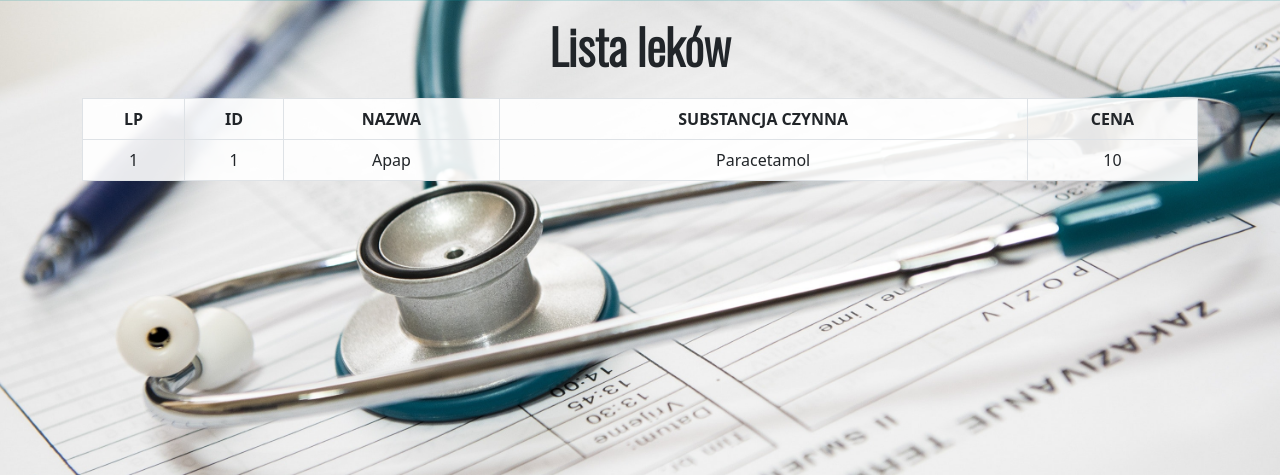
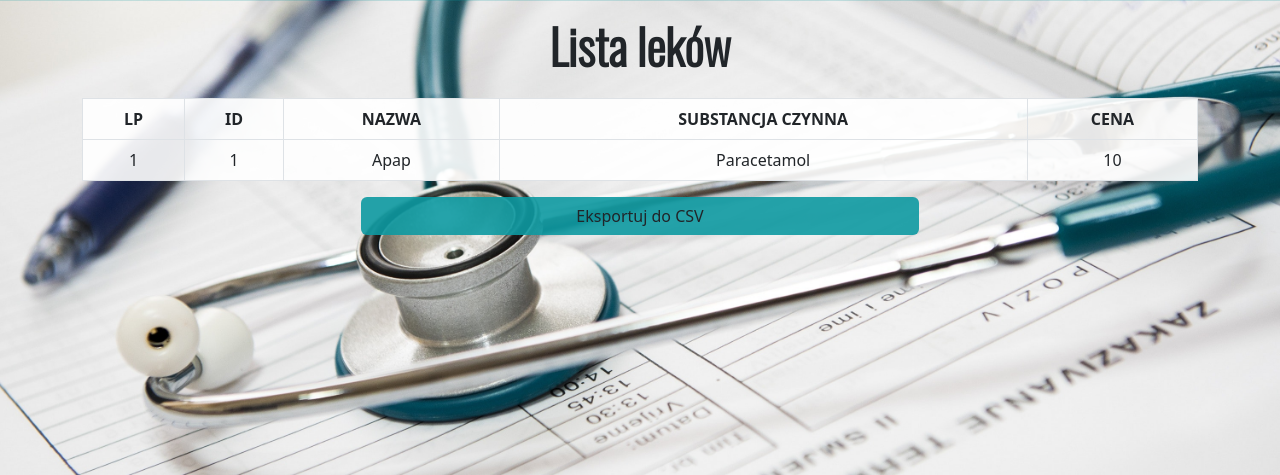
Before and after one commit to jvstyna/Przychodnia, a Django app: page /wyswietl_lek/ in a window 1280 px wide. Shown: the part 198-673 px from the top of the page. Run offline with Django 4.2, Linux system fonts and the light colour scheme; data comes from the database, SQL or seed files in the repository; some libraries are stand-ins or nearby versions.

Commit message:
added button to export data to csv file

```diff
--- a/przychodnia_app/templates/wyswietl_lek.html
+++ b/przychodnia_app/templates/wyswietl_lek.html
@@ -27,5 +27,8 @@
                 </tr>
             {% endfor %}
         </table>
+        <div class="d-grid gap-2 col-6 mx-auto">
+            <a href="{% url 'export_leki' %}"  class="btn justyna-button-color-second">Eksportuj do CSV</a>
+        </div>
 </div>
 {% endblock %}
--- a/przychodnia_app/templates/wyswietl_lekarza.html
+++ b/przychodnia_app/templates/wyswietl_lekarza.html
@@ -29,5 +29,8 @@
                 </tr>
             {% endfor %}
         </table>
+        <div class="d-grid gap-2 col-6 mx-auto">
+            <a href="{% url 'export_lekarze' %}"  class="btn justyna-button-color-second">Eksportuj do CSV</a>
+        </div>
 </div>
 {% endblock %}
--- a/przychodnia_app/templates/wyswietl_pacjenta.html
+++ b/przychodnia_app/templates/wyswietl_pacjenta.html
@@ -32,5 +32,8 @@
                 </tr>
             {% endfor %}
         </table>
+        <div class="d-grid gap-2 col-6 mx-auto">
+            <a href="{% url 'export_pacjenci' %}"  class="btn justyna-button-color-second">Eksportuj do CSV</a>
+        </div>
 </div>
 {% endblock %}
--- a/przychodnia_app/templates/wyswietl_recepte.html
+++ b/przychodnia_app/templates/wyswietl_recepte.html
@@ -37,6 +37,9 @@
             </tr>
         {% endfor %}
     </table>
+        <div class="d-grid gap-2 col-6 mx-auto">
+            <a href="{% url 'export_recepty' %}"  class="btn justyna-button-color-second">Eksportuj do CSV</a>
+        </div>
 </div>
 
 {% endblock %}
```
